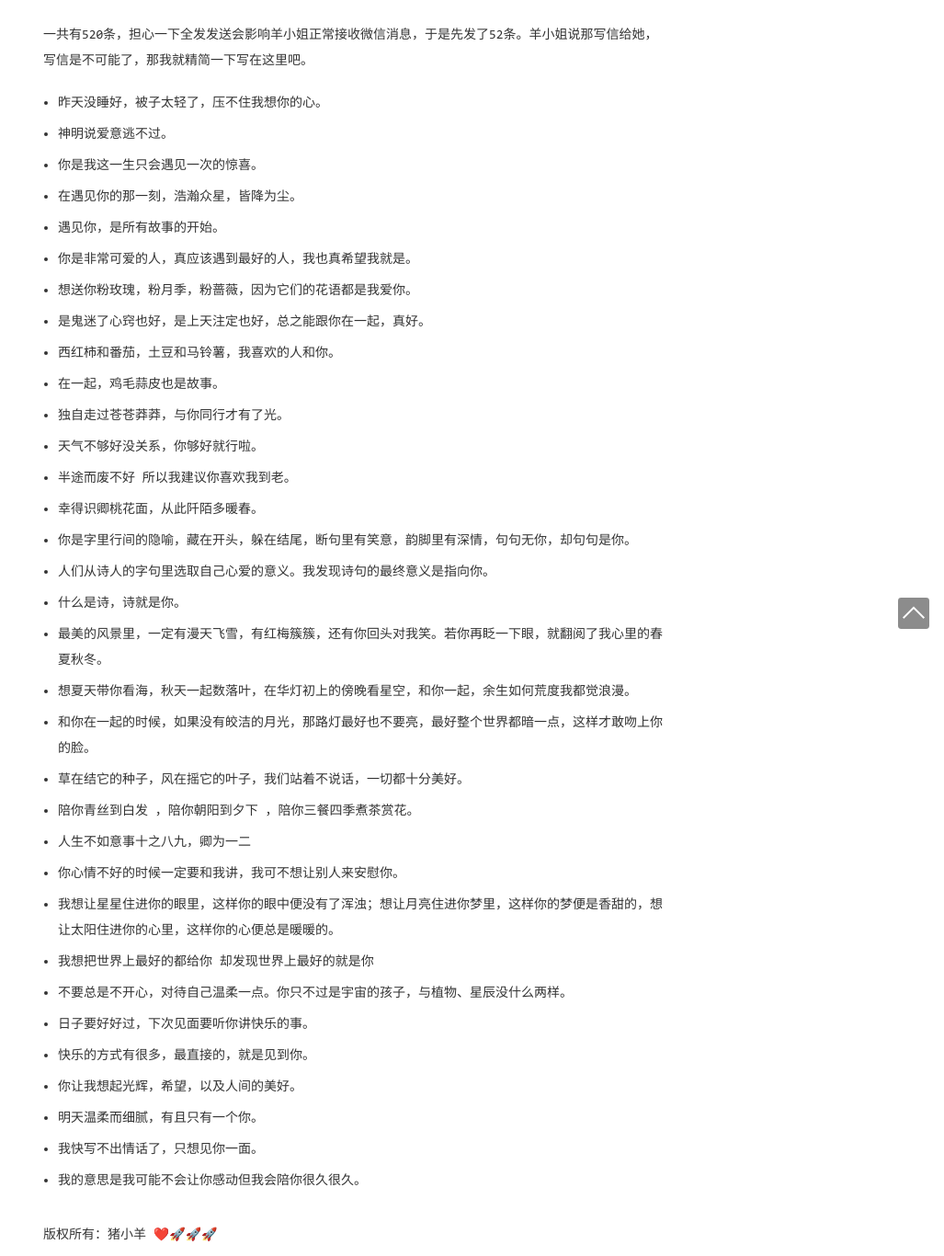
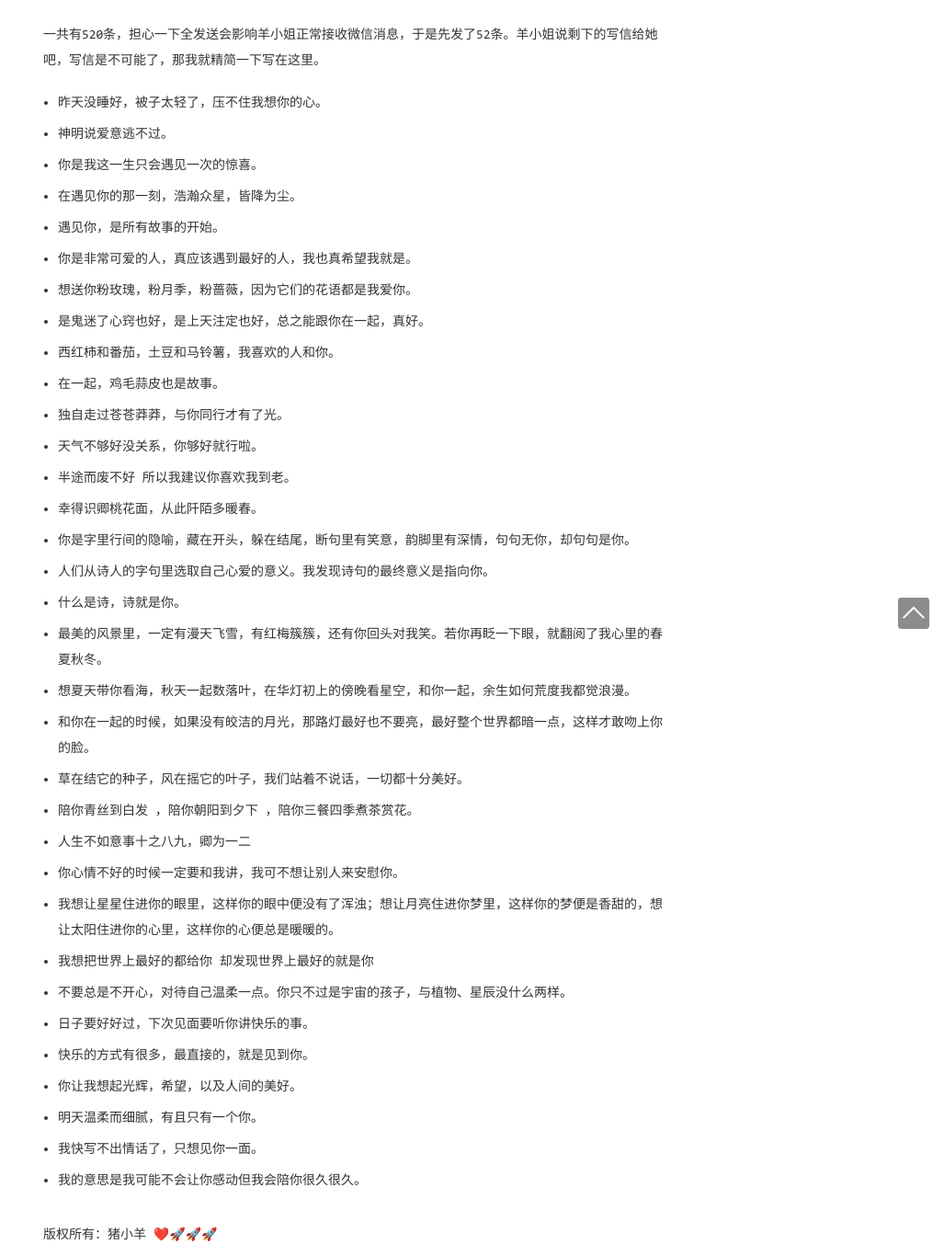
Before and after one commit to acabin/acabin.github.io, a Jekyll site: the page built from _posts/2022-05-20-五月二十日.md, in a window 1280 px wide, cut to the strip 270-1636 px from the top of the page. Shown: the whole strip at 92% size, without its empty margins (253-1280 px from the left). Built offline with Jekyll 4.4.1, drawn with Linux system fonts in a browser that asks for light colours.

Commit message:
Update 2022-05-20-五月二十日.md

```diff
--- a/_posts/2022-05-20-五月二十日.md
+++ b/_posts/2022-05-20-五月二十日.md
@@ -8,7 +8,7 @@ extMath: false
 
 <iframe src="//music.163.com/outchain/player?type=2&id=156193&auto=1&height=66" frameborder="0" width="100%" height="86px" ></iframe>
 
-一共有520条，担心一下全发发送会影响羊小姐正常接收微信消息，于是先发了52条。羊小姐说那写信给她，写信是不可能了，那我就精简一下写在这里吧。
+一共有520条，担心一下全发送会影响羊小姐正常接收微信消息，于是先发了52条。羊小姐说剩下的写信给她吧，写信是不可能了，那我就精简一下写在这里。
 
 - 昨天没睡好，被子太轻了，压不住我想你的心。
 
```
